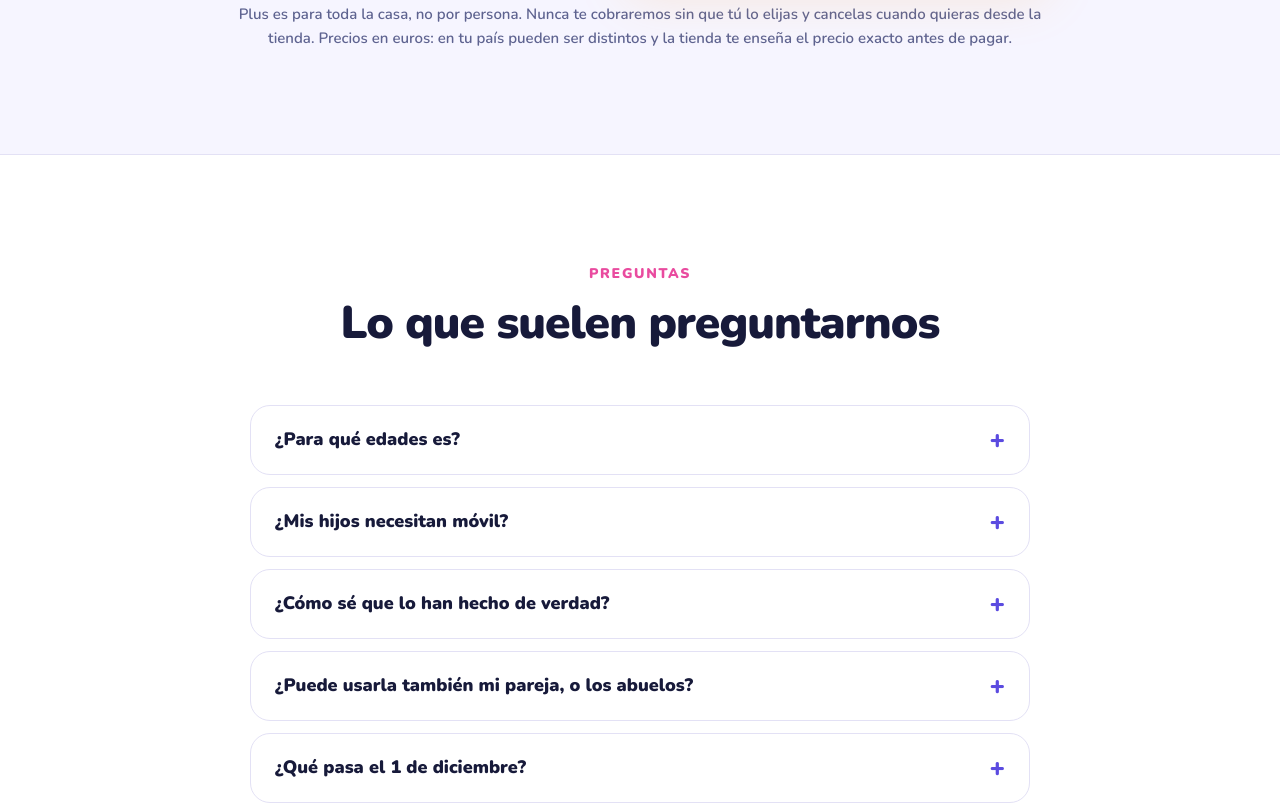
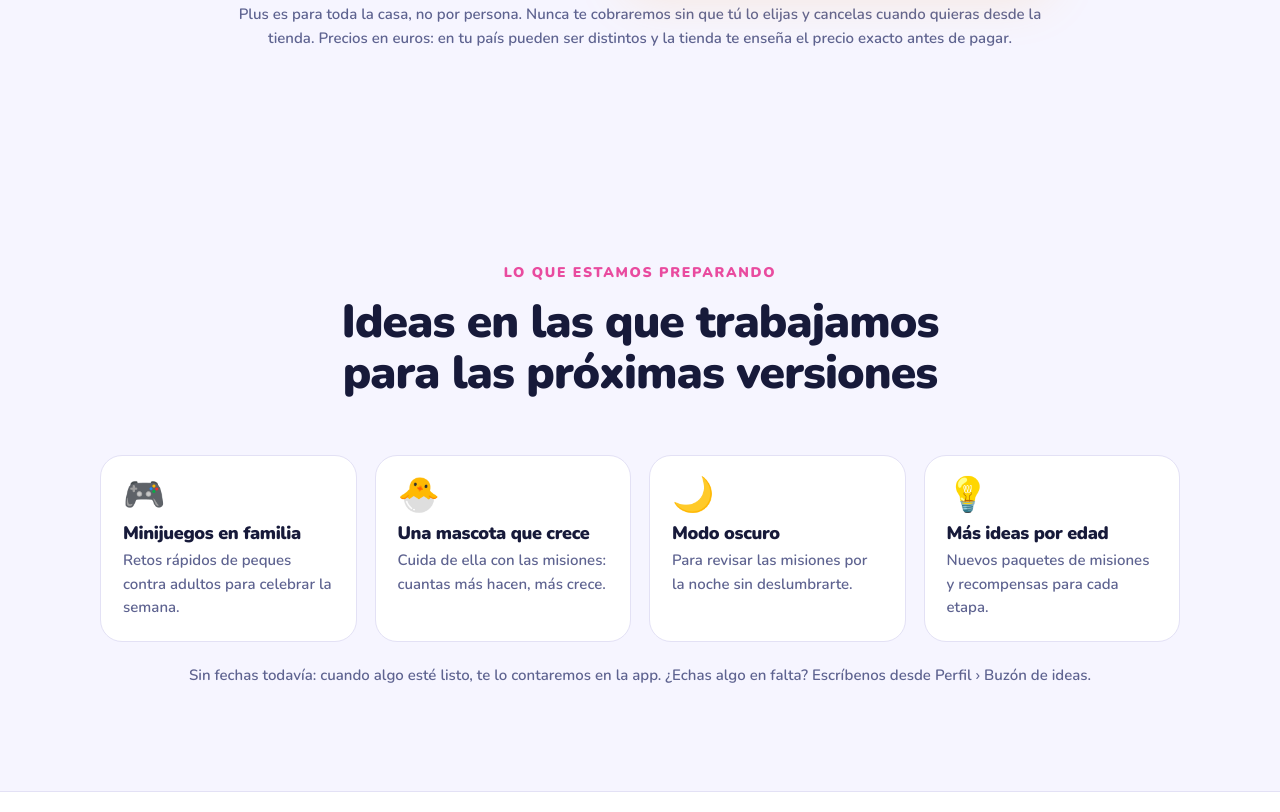
Before and after one commit to MikEnzo10/homeodyssey-web, a plain HTML site: page index.html in a window 1280 px wide. Shown: the part 9483-10295 px from the top of the page. Drawn offline with nearby package versions, Linux system fonts and the light colour scheme.

Commit message:
Web: «Lo que estamos preparando» y sin borde blanco al arrastrar de lado en el móvil
Co-Authored-By: Claude Opus 5.5 <noreply@anthropic.com>

```diff
--- a/assets/estilo.css
+++ b/assets/estilo.css
@@ -1,4 +1,7 @@
 /* HomeOdyssey · web. Mismos colores y letra que la app: noche, degradado del logo y oro. */
+/* Nada se sale por los lados: en el móvil, arrastrar de lado enseñaba un borde blanco. */
+html, body { overflow-x: clip; }
+
 :root {
   --noche: #0B1640;
   --noche-2: #162E7B;
@@ -198,6 +201,12 @@ p { margin: 0; }
 .papel-nota { margin-top: 26px; padding: 18px 20px; background: var(--tarjeta); border: 1px solid var(--linea); border-left: 4px solid var(--oro); border-radius: 16px; color: var(--suave); font-size: 15px; }
 .papel-nota strong { color: var(--texto); }
 .papel-como { margin-top: 64px; }
+.proximo-grid { display: grid; grid-template-columns: repeat(4, 1fr); gap: 18px; }
+.proximo { background: var(--tarjeta); border: 1px solid var(--linea); border-radius: 22px; padding: 22px; }
+.proximo .emoji { font-size: 34px; line-height: 1; display: block; margin-bottom: 12px; }
+.proximo h3 { font-size: 18px; font-weight: 900; }
+.proximo p { color: var(--suave); font-size: 15px; margin-top: 6px; }
+.proximo-nota { text-align: center; color: var(--suave); font-size: 15px; margin-top: 22px; }
 .papel-como-titulo { text-align: center; font-size: 24px; font-weight: 900; margin-bottom: 28px; }
 .papel-pasos-app { list-style: none; padding: 0; margin: 0; display: grid; grid-template-columns: repeat(3, 1fr); gap: 32px; }
 .papel-paso { text-align: center; }
@@ -283,6 +292,7 @@ p { margin: 0; }
   .paso ul { justify-content: center; text-align: left; }
   .confianza { grid-template-columns: 1fr 1fr; }
   .papel-grid { grid-template-columns: 1fr; gap: 40px; }
+  .proximo-grid { grid-template-columns: 1fr 1fr; }
   .papel-pasos-app { display: flex; overflow-x: auto; scroll-snap-type: x mandatory; gap: 16px; padding-bottom: 8px; margin-inline: -16px; padding-inline: 16px; }
   .papel-paso { flex: 0 0 72%; scroll-snap-align: center; }
   .papel-paso .movil { width: 170px; }
@@ -296,6 +306,7 @@ p { margin: 0; }
   .idioma { margin-left: auto; }
   .lista-misiones { grid-template-columns: 1fr; }
   .confianza { grid-template-columns: 1fr; }
+  .proximo-grid { grid-template-columns: 1fr; }
   .mirada { padding: 28px 24px 0; }
   .caja, .plan { padding: 24px; }
   .pie .derechos { margin-left: 0; }
--- a/index.html
+++ b/index.html
@@ -357,6 +357,22 @@
     </div>
   </section>
 
+  <section class="seccion" id="novedades">
+    <div class="envoltura">
+      <div class="cabeza">
+        <span class="etiqueta">Lo que estamos preparando</span>
+        <h2>Ideas en las que trabajamos para las próximas versiones</h2>
+      </div>
+      <div class="proximo-grid">
+        <div class="proximo"><span class="emoji" aria-hidden="true">🎮</span><h3>Minijuegos en familia</h3><p>Retos rápidos de peques contra adultos para celebrar la semana.</p></div>
+        <div class="proximo"><span class="emoji" aria-hidden="true">🐣</span><h3>Una mascota que crece</h3><p>Cuida de ella con las misiones: cuantas más hacen, más crece.</p></div>
+        <div class="proximo"><span class="emoji" aria-hidden="true">🌙</span><h3>Modo oscuro</h3><p>Para revisar las misiones por la noche sin deslumbrarte.</p></div>
+        <div class="proximo"><span class="emoji" aria-hidden="true">💡</span><h3>Más ideas por edad</h3><p>Nuevos paquetes de misiones y recompensas para cada etapa.</p></div>
+      </div>
+      <p class="proximo-nota">Sin fechas todavía: cuando algo esté listo, te lo contaremos en la app. ¿Echas algo en falta? Escríbenos desde Perfil › Buzón de ideas.</p>
+    </div>
+  </section>
+
   <section class="seccion ejemplos" id="preguntas">
     <div class="envoltura">
       <div class="cabeza">
```
Also changed, not shown: en/index.html (+16 -0 lines).
